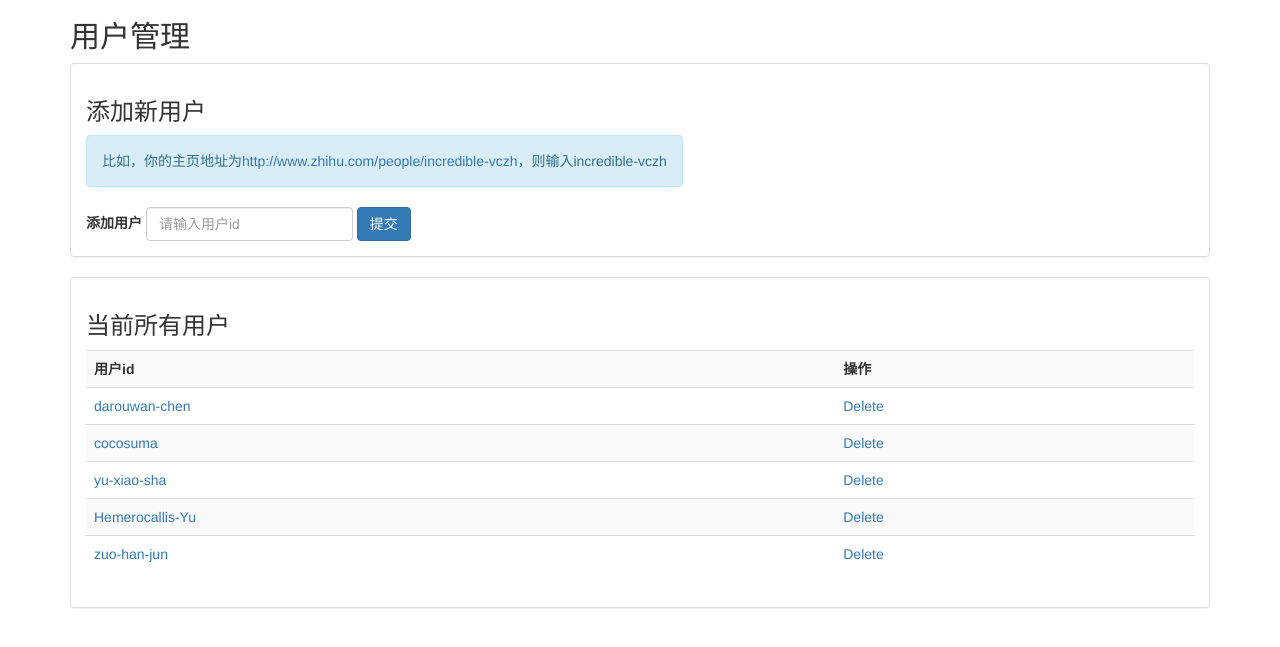
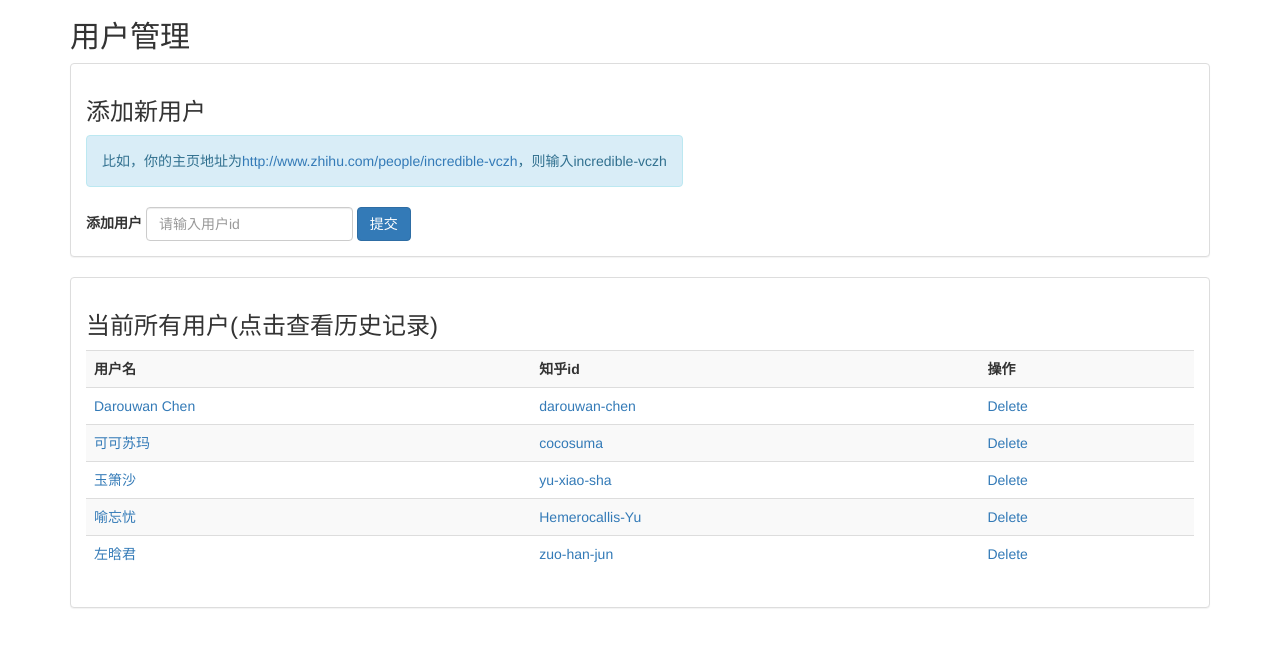
Before and after one commit to darouwan/ZhihuCrawler, a Django app: a page that uses mysite/input_user/templates/input_user/showall.html in a window 1280 px wide. Shown: the top 647 px of the page. Run offline with Django 3.2, Linux system fonts and the light colour scheme; data comes from the database, SQL or seed files in the repository; some libraries are stand-ins or nearby versions.

Commit message:
添加显示知乎用户名功能

```diff
--- a/mysite/input_user/templates/input_user/showall.html
+++ b/mysite/input_user/templates/input_user/showall.html
@@ -38,16 +38,18 @@
 
     <div class="panel panel-default">
         <div class="panel-body">
-            <h3>当前所有用户</h3>
+            <h3>当前所有用户(点击查看历史记录)</h3>
             <table class="table table-striped">
                 <tr>
-                    <th>用户id</th>
+                    <th>用户名</th>
+                    <th>知乎id</th>
                     <th>操作</th>
                 </tr>
                 {% for entry in candidates_list %}
                     <tr>
-                        <td><a href="{% url 'input_user:show' entry %}">{{ entry }}</a></td>
-                        <td><a href="{% url 'input_user:delete' entry %}">Delete</a></td>
+                        <td><a href="{% url 'input_user:show' entry.0 %}">{{ entry.1 }}</a></td>
+                        <td><a href="http://www.zhihu.com/people/{{ entry.0 }}">{{ entry.0 }}</a></td>
+                        <td><a href="{% url 'input_user:delete' entry.0 %}">Delete</a></td>
                     </tr>
                 {% endfor %}
             </table>
--- a/mysite/input_user/views.py
+++ b/mysite/input_user/views.py
@@ -3,7 +3,8 @@ import time
 
 from django.shortcuts import render
 
-from input_user.models import Candidates, Users
+from input_user.models import Candidates
+from input_user.models import Users
 
 
 def index(request):
@@ -55,7 +56,10 @@ def showall(request):
     candidates_list = []
     for entry in candidates_result:
         # print(type(entry))
-        candidates_list.append(entry.name)
+        name = Users.objects.filter(user_id=entry.name)[0].name
+        candidates_list.append((entry.name, name))
+        # print((entry.name, name))
+
     # print(candidates_list)
     context = {"candidates_list": candidates_list, "name": "test"}
     return render(request, 'input_user/showall.html', context)
```
